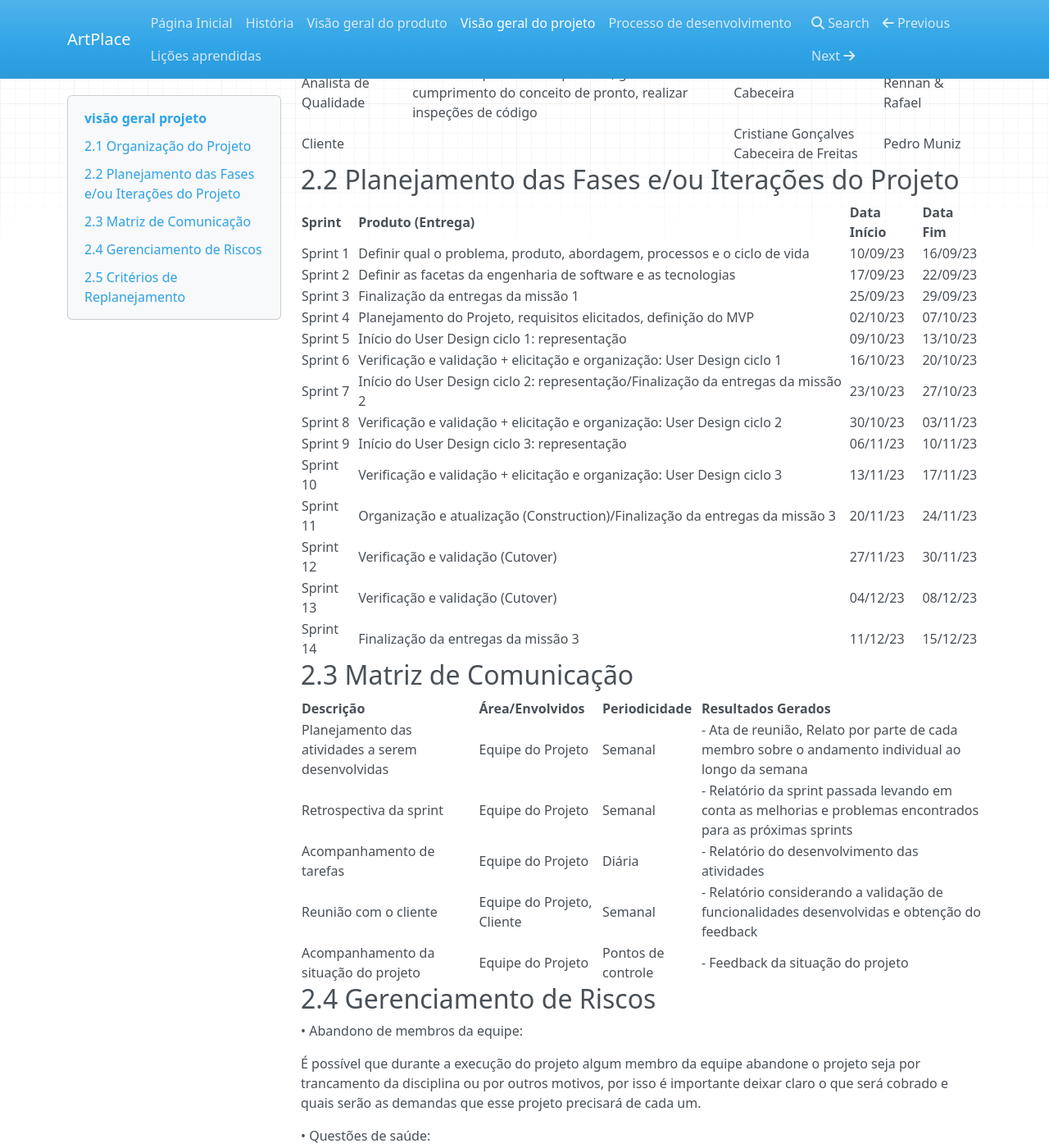
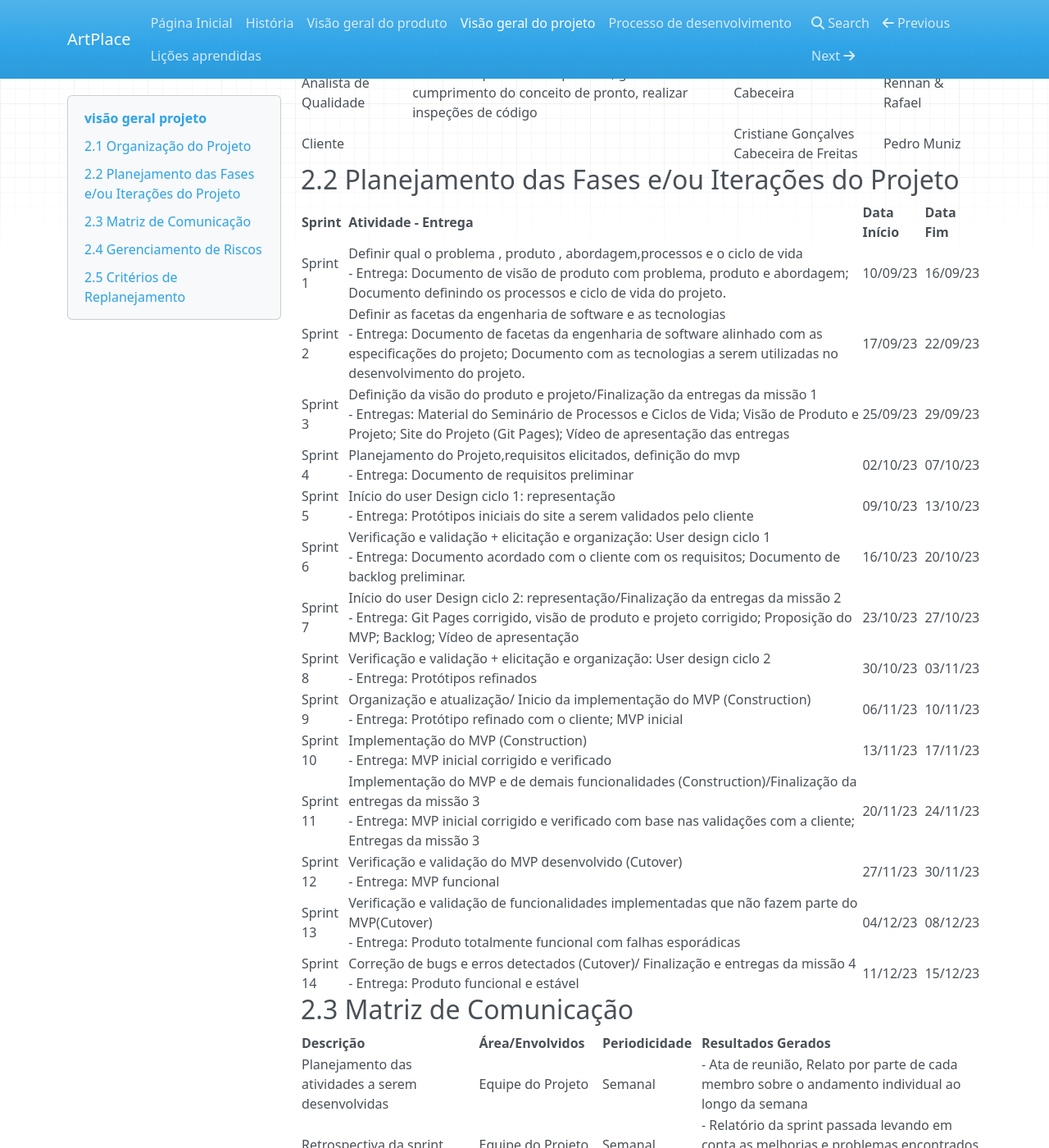
Before and after one commit to mdsreq-fga-unb/2023.2-ArtPlace, an MkDocs documentation site: the page built from docs/projeto.md, in a window 1280 px wide and 1400 px high, scrolled down 271 px. Shown: the whole window at 82% size. Built offline with MkDocs 1.6.1, drawn with Linux system fonts in a browser that asks for light colours; nearby versions of some CDN libraries.

Commit message:
#10 2.2 Plan. das Fases e/ou Iterações do Projeto

```diff
--- a/docs/projeto.md
+++ b/docs/projeto.md
@@ -13,22 +13,22 @@
 
 ## 2.2         Planejamento das Fases e/ou Iterações do Projeto
 
-| Sprint  | Produto (Entrega)                                                 | Data Início | Data Fim  |
+| Sprint  | Atividade - Entrega                                                 | Data Início | Data Fim  |
 |---------|--------------------------------------------------------------------|-------------|-----------|
-| Sprint 1 | Definir qual o problema, produto, abordagem, processos e o ciclo de vida | 10/09/23    | 16/09/23  |
-| Sprint 2 | Definir as facetas da engenharia de software e as tecnologias        | 17/09/23    | 22/09/23  |
-| Sprint 3 | Finalização da entregas da missão 1                                 | 25/09/23    | 29/09/23  |
-| Sprint 4 | Planejamento do Projeto, requisitos elicitados, definição do MVP     | 02/10/23    | 07/10/23  |
-| Sprint 5 | Início do User Design ciclo 1: representação                         | 09/10/23    | 13/10/23  |
-| Sprint 6 | Verificação e validação + elicitação e organização: User Design ciclo 1 | 16/10/23    | 20/10/23  |
-| Sprint 7 | Início do User Design ciclo 2: representação/Finalização da entregas da missão 2 | 23/10/23 | 27/10/23 |
-| Sprint 8 | Verificação e validação + elicitação e organização: User Design ciclo 2 | 30/10/23 | 03/11/23 |
-| Sprint 9 | Início do User Design ciclo 3: representação                         | 06/11/23 | 10/11/23 |
-| Sprint 10 | Verificação e validação + elicitação e organização: User Design ciclo 3 | 13/11/23 | 17/11/23 |
-| Sprint 11 | Organização e atualização (Construction)/Finalização da entregas da missão 3 | 20/11/23 | 24/11/23 |
-| Sprint 12 | Verificação e validação (Cutover)                                     | 27/11/23 | 30/11/23 |
-| Sprint 13 | Verificação e validação (Cutover)                                     | 04/12/23 | 08/12/23 |
-| Sprint 14 | Finalização da entregas da missão 3                                    | 11/12/23 | 15/12/23 |
+| Sprint 1 | Definir qual o problema , produto , abordagem,processos e o ciclo de vida <br> - Entrega: Documento de visão de produto com problema, produto e abordagem; Documento definindo os processos e ciclo de vida do projeto. | 10/09/23    | 16/09/23  |
+| Sprint 2 | Definir as facetas da engenharia de software e as tecnologias <br> - Entrega: Documento de facetas da engenharia de software alinhado com as especificações do projeto; Documento com as tecnologias a serem utilizadas no desenvolvimento do projeto. | 17/09/23    | 22/09/23  |
+| Sprint 3 | Definição da visão do produto e projeto/Finalização da entregas da missão 1 <br> - Entregas: Material do Seminário de Processos  e Ciclos de Vida; Visão de Produto e Projeto; Site do Projeto (Git Pages); Vídeo de apresentação das entregas | 25/09/23    | 29/09/23  |
+| Sprint 4 | Planejamento do Projeto,requisitos elicitados, definição do mvp <br> - Entrega: Documento de requisitos preliminar  | 02/10/23    | 07/10/23  |
+| Sprint 5 | Início do user Design ciclo 1: representação <br> - Entrega: Protótipos iniciais do site a serem validados pelo cliente | 09/10/23    | 13/10/23  |
+| Sprint 6 | Verificação e validação + elicitação e organização: User design ciclo 1 <br> - Entrega: Documento acordado com o cliente com os requisitos; Documento de backlog preliminar. | 16/10/23    | 20/10/23  |
+| Sprint 7 | Início do user Design ciclo 2: representação/Finalização da entregas da missão 2 <br> - Entrega: Git Pages corrigido, visão de produto e projeto corrigido; Proposição do MVP; Backlog; Vídeo de apresentação | 23/10/23 | 27/10/23 |
+| Sprint 8 | Verificação e validação + elicitação e organização: User design ciclo 2 <br> - Entrega: Protótipos refinados  | 30/10/23 | 03/11/23 |
+| Sprint 9 | Organização e atualização/ Inicio da implementação do MVP (Construction) <br> - Entrega: Protótipo refinado com o cliente; MVP inicial  | 06/11/23 | 10/11/23 |
+| Sprint 10 | Implementação do MVP (Construction) <br> - Entrega: MVP inicial corrigido e verificado | 13/11/23 | 17/11/23 |
+| Sprint 11 | Implementação do MVP e de demais funcionalidades (Construction)/Finalização da entregas da missão 3 <br> - Entrega: MVP inicial corrigido e verificado com base nas validações com a cliente; Entregas da missão 3 | 20/11/23 | 24/11/23 |
+| Sprint 12 | Verificação e validação do MVP desenvolvido (Cutover) <br> - Entrega: MVP funcional | 27/11/23 | 30/11/23 |
+| Sprint 13 | Verificação e validação de funcionalidades implementadas que não fazem parte do MVP(Cutover) <br> - Entrega: Produto totalmente funcional com falhas esporádicas  | 04/12/23 | 08/12/23 |
+| Sprint 14 | Correção de bugs e erros detectados (Cutover)/ Finalização e entregas da missão 4 <br> - Entrega: Produto funcional e estável  | 11/12/23 | 15/12/23 |
 
 
 ## 2.3         Matriz de Comunicação
```
